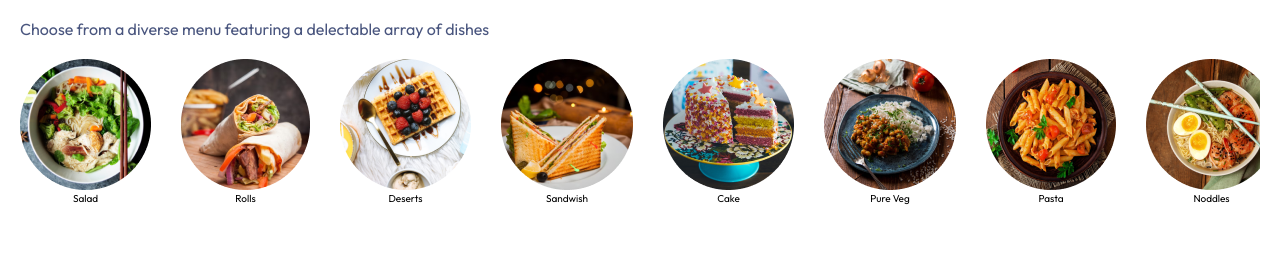
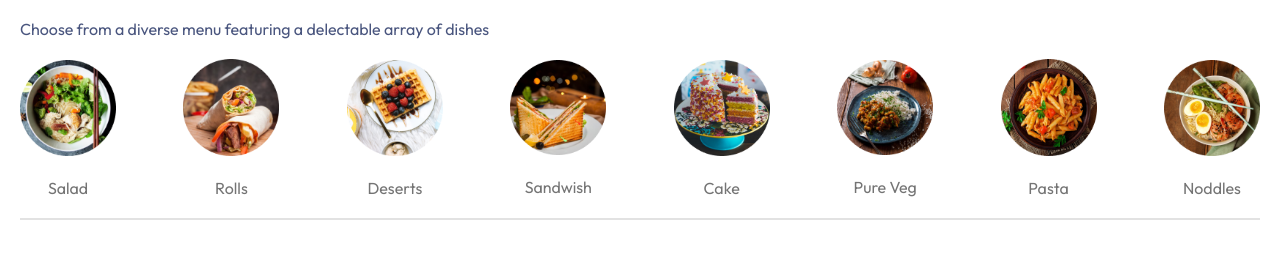
Before and after one commit to kalema1/chakulya, a React (Vite) app in the folder frontend/: page / in a window 1280 px wide. Shown: the part 906-1164 px from the top of the page. Built offline with nearby package versions, Linux system fonts and the light colour scheme.

Commit message:
add styles for the ExploreMenuListItem component
- created a styles file called ExploreMenuListItem.module.css.
- added styles for the menu item.

```diff
--- a/frontend/src/features/exploreMenu/ExploreMenu.module.css
+++ b/frontend/src/features/exploreMenu/ExploreMenu.module.css
@@ -24,4 +24,5 @@
   text-align: center;
   overflow-x: scroll;
   scrollbar-width: none;
+  border-bottom: 2px solid var(--color-border-2);
 }
--- a/frontend/src/features/exploreMenu/ExploreMenuListItem.jsx
+++ b/frontend/src/features/exploreMenu/ExploreMenuListItem.jsx
@@ -1,8 +1,10 @@
+import styles from "./ExploreMenuListItem.module.css";
+
 export default function ExploreMenuListItem({ menuItem }) {
   return (
-    <div>
-      <img src={menuItem.menuImage} alt="" />
-      <p>{menuItem.menuName}</p>
+    <div className={styles.itemContainer}>
+      <img src={menuItem.menuImage} alt="" className={styles.img} />
+      <p className={styles.para}>{menuItem.menuName}</p>
     </div>
   );
 }
--- /dev/null
+++ b/frontend/src/features/exploreMenu/ExploreMenuListItem.module.css
@@ -0,0 +1,15 @@
+.itemContainer {
+  cursor: pointer;
+  padding-bottom: 2rem;
+}
+
+.img {
+  width: 7.5vw;
+  transition: 0.3s;
+}
+
+.para {
+  font-size: 1.6rem;
+  margin-top: 2rem;
+  color: var(--color-font-3);
+}
--- a/frontend/src/index.css
+++ b/frontend/src/index.css
@@ -7,6 +7,7 @@
   --color-font-3: #747474;
   --color-font-white: white;
   --color-border: tomato;
+  --color-border-2: #e2e2e2;
   --color-background: #fff4f2;
 }
 
```
